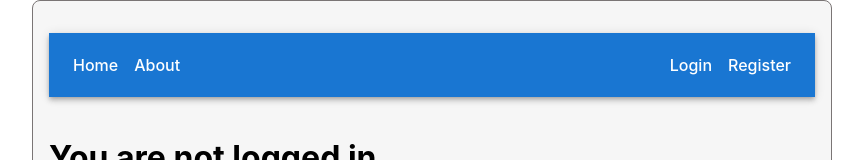
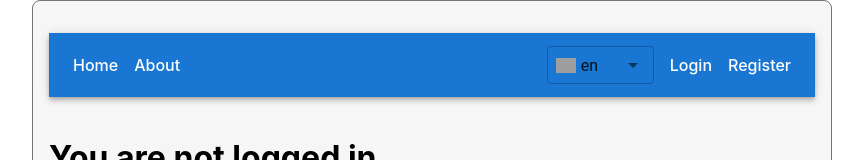
Before and after one commit to metju-ac/train-me-maybe, a React (Vite) app in the folder frontend/: page / in a window 1280 px wide. Shown: the top 160 px of the page, without its empty margins (208-1071 px from the left). Built offline with nearby package versions, Linux system fonts and the light colour scheme; grey boxes are pictures that could not be loaded.

Commit message:
feat: Language switcher

```diff
--- /dev/null
+++ b/frontend/src/components/LanguageSwitcher.tsx
@@ -0,0 +1,62 @@
+import {
+  AvailableLanguage,
+  availableLanguages,
+  languageToFlagUrl,
+} from "@/i18n";
+import { Autocomplete, AutocompleteProps, Box, TextField } from "@mui/material";
+import i18next from "i18next";
+
+export const LanguageSwitcher = (
+  props: Partial<AutocompleteProps<AvailableLanguage, false, true, false>>
+) => {
+  // const { t } = useTranslation("default");
+
+  const currentLanguage = i18next.language as AvailableLanguage;
+
+  return (
+    <Autocomplete
+      {...props}
+      disablePortal
+      disableClearable
+      id="language-switcher"
+      // title={t("Choose language")}
+      options={availableLanguages}
+      value={currentLanguage}
+      onChange={(_, value) => {
+        void i18next.changeLanguage(value ?? undefined);
+      }}
+      renderInput={(params) => (
+        <TextField
+          {...params}
+          // label={t("Choose language")}
+          slotProps={{
+            input: {
+              ...params.InputProps,
+              startAdornment: (
+                <img
+                  loading="lazy"
+                  width="20"
+                  src={languageToFlagUrl[currentLanguage]}
+                />
+              ),
+              style: {
+                paddingTop: 0,
+                paddingBottom: 0,
+              },
+            },
+          }}
+        />
+      )}
+      renderOption={(props, option) => (
+        <Box
+          component="li"
+          sx={{ "& > img": { mr: 2, flexShrink: 0 } }}
+          {...props}
+        >
+          <img loading="lazy" width="20" src={languageToFlagUrl[option]} />
+          {option}
+        </Box>
+      )}
+    />
+  );
+};
--- a/frontend/src/components/Navigation.tsx
+++ b/frontend/src/components/Navigation.tsx
@@ -5,6 +5,7 @@ import Box from "@mui/material/Box";
 import Toolbar from "@mui/material/Toolbar";
 import useIsLoggedIn from "@utils/useIsLoggedIn";
 import { useTranslation } from "react-i18next";
+import { LanguageSwitcher } from "./LanguageSwitcher";
 
 /**
  *  See https://reactrouter.com/start/library/navigating
@@ -29,14 +30,16 @@ export default function ButtonAppBar() {
               </NavLink>
               <NavLink to="/about">{t("About")}</NavLink>
             </Box>
-            <Box sx={{ display: "flex", gap: "1rem" }}>
+            <Box sx={{ display: "flex", gap: "1rem", alignItems: "center" }}>
               {isLoggedIn ? (
                 <>
+                  <LanguageSwitcher />
                   <NavLink to="/account">{t("Account")}</NavLink>
                   <NavLink to="/logout">{t("Logout")}</NavLink>
                 </>
               ) : (
                 <>
+                  <LanguageSwitcher />
                   <NavLink to="/login">{t("Login")}</NavLink>
                   <NavLink to="/register">{t("Register")}</NavLink>
                 </>
--- a/frontend/src/locales/cs/index.ts
+++ b/frontend/src/locales/cs/index.ts
@@ -1,5 +1,5 @@
 const csTranlation = {
-  "Account Details": "Detaily účtu",
+  "Account Details": "Detail účtu",
   "No changes were made": "Žádné změny nebyly provedeny",
   "Update Details": "Aktualizovat detaily",
   "Add a new watched route": "Přidat novou sledovanou trasu",
@@ -54,7 +54,7 @@ const csTranlation = {
   Delete: "Smazat",
   "Loading...": "Načítání...",
   "Error while loading data": "Chyba při načítání dat",
-  "Dense padding": "Husté polstrování",
+  "Dense padding": "Kompaktnější zobrazení",
   "Train me maybe about detailed description":
     "Train-me-maybe je hlídač pro vlaky Regiojet. Můžete jej nakonfigurovat tak, aby sledoval konkrétní vlak a upozornil vás e-mailem, když se objeví volné místo. Můžete jej také použít k automatickému zakoupení jízdenek.",
   Email: "E-mail",
@@ -76,6 +76,7 @@ const csTranlation = {
   "Details updated successfully!": "Detaily úspěšně aktualizovány!",
   "Failed to update user details":
     "Nepodařilo se aktualizovat detaily uživatele",
+  "Choose language": "Vyberte jazyk",
 } as const;
 
 export default csTranlation;
--- a/frontend/src/locales/en/index.ts
+++ b/frontend/src/locales/en/index.ts
@@ -75,6 +75,8 @@ const enTranlation = {
   "Error registering user": "Error registering user",
   "Details updated successfully!": "Details updated successfully!",
   "Failed to update user details": "Failed to update user details",
+
+  "Choose language": "Choose language",
 } as const;
 
 export default enTranlation;
```
Also changed, not shown: 1 other file (tests, documents, lock files or other folders).
